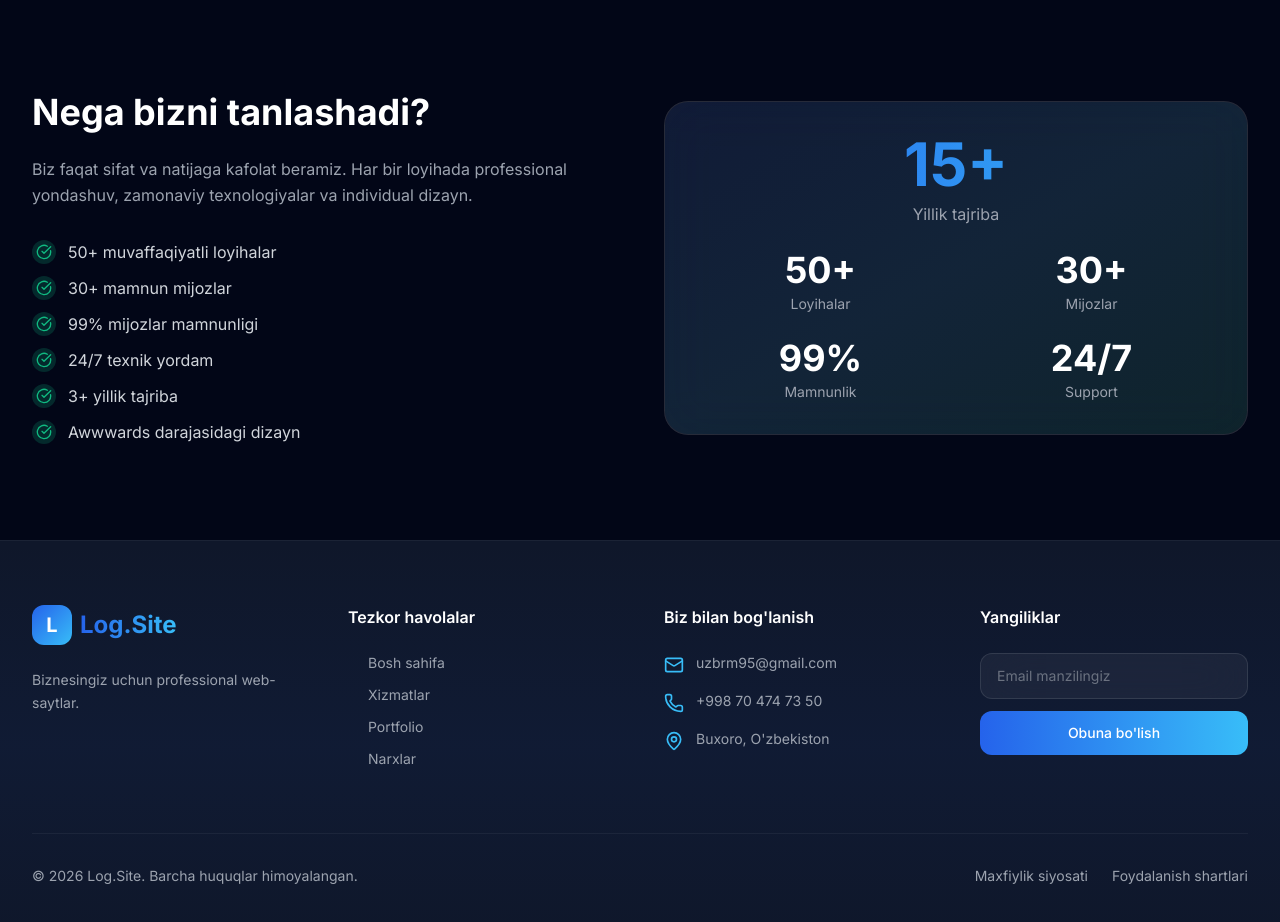
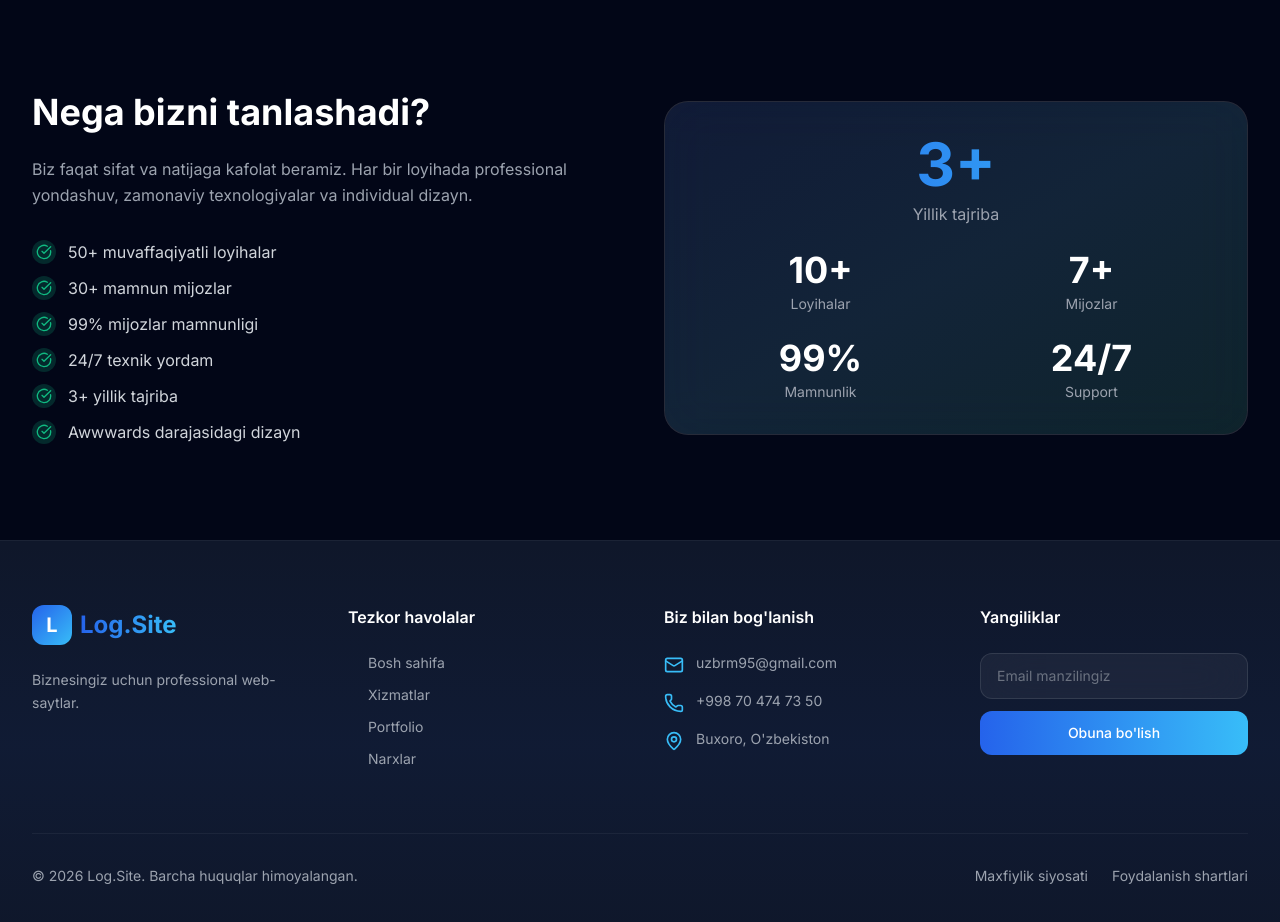
Before and after one commit to rakhim1502/logsite, a React (Vite) app in the folder client/: page /about in a window 1280 px wide. Shown: the part 1080-2002 px from the top of the page. Built offline with nearby package versions, Linux system fonts and the light colour scheme.

Commit message:
fix: update achievement statistics on AboutPage

```diff
--- a/client/src/pages/AboutPage.jsx
+++ b/client/src/pages/AboutPage.jsx
@@ -178,17 +178,17 @@ const AboutPage = () => {
 
                                     <div className="relative z-10 space-y-6">
                                         <div className="text-center">
-                                            <div className="text-6xl font-bold gradient-text mb-2">15+</div>
+                                            <div className="text-6xl font-bold gradient-text mb-2">3+</div>
                                             <div className="text-gray-400">Yillik tajriba</div>
                                         </div>
 
                                         <div className="grid grid-cols-2 gap-6">
                                             <div className="text-center">
-                                                <div className="text-4xl font-bold text-white mb-1">50+</div>
+                                                <div className="text-4xl font-bold text-white mb-1">10+</div>
                                                 <div className="text-sm text-gray-400">Loyihalar</div>
                                             </div>
                                             <div className="text-center">
-                                                <div className="text-4xl font-bold text-white mb-1">30+</div>
+                                                <div className="text-4xl font-bold text-white mb-1">7+</div>
                                                 <div className="text-sm text-gray-400">Mijozlar</div>
                                             </div>
                                             <div className="text-center">
```
